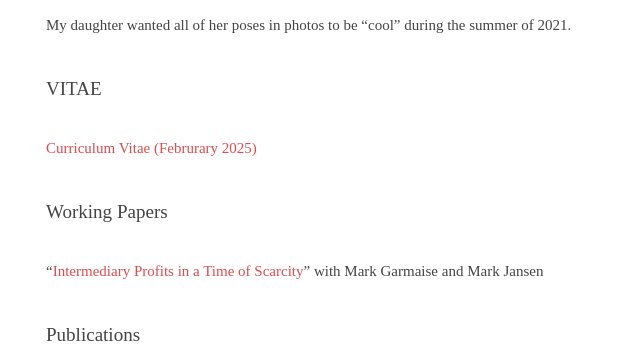
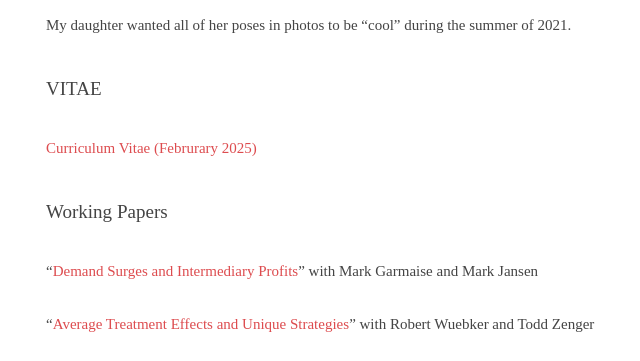
Before and after one commit to jason1566/jason1566.github.io, a plain HTML site: page index.html in a window 1280 px wide. Shown: the part 410-771 px from the top of the page, without its empty margins (264-904 px from the left). Drawn offline with Linux system fonts and the light colour scheme.

Commit message:
index.html

```diff
--- a/index.html
+++ b/index.html
@@ -108,7 +108,8 @@
 <h3 id='VITAE'>VITAE</h3><br>
 <p><a href='cv_snyder.pdf'>Curriculum Vitae (Februrary 2025)</a></p><br>
 <h3 id='Working Papers'>Working Papers</h3><br>
-<p>“<a href='gjs2022.pdf'>Intermediary Profits in a Time of Scarcity</a>” with Mark Garmaise and Mark Jansen</p><br>
+<p>“<a href='gjs2025.pdf'>Demand Surges and Intermediary Profits</a>” with Mark Garmaise and Mark Jansen</p><br>
+<p>“<a href='swz2025.pdf'>Average Treatment Effects and Unique Strategies</a>” with Robert Wuebker and Todd Zenger</p><br>
 <h3 id='Publications'>Publications</h3><br>
 <p>“<a href='jnps2023.pdf'>Product Sales Incentive Spillovers to the Lending Market</a>” with Mark Jansen, Hieu Nguyen, and Lamar Pierce (Forthcoming Management Science)</p><br>
 <p>“<a href='amj2020.pdf'>Historical Origins of Firm Ownership Structure and Performance: The Persistent Effects of the African Slave Trade</a>” with Lamar Pierce <b>The Academy of Management Journal</b> 2020</p><br>
```
